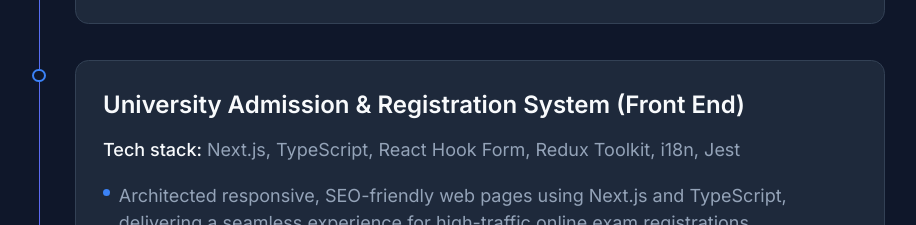
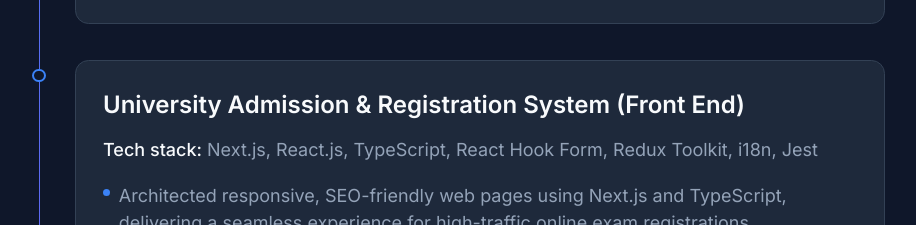
Before and after one commit to chanvinh/portfolio, a React (Vite) app: page / in a window 1280 px wide. Shown: the part 3380-3605 px from the top of the page, without its empty margins (187-1103 px from the left). Built offline with nearby package versions, Linux system fonts and the light colour scheme.

Commit message:
Update code

```diff
--- a/src/data/experiences.ts
+++ b/src/data/experiences.ts
@@ -26,7 +26,7 @@
   {
     id: "ucaro",
     techStack:
-      "Next.js, TypeScript, React Hook Form, Redux Toolkit, i18n, Jest",
+      "Next.js, React.js, TypeScript, React Hook Form, Redux Toolkit, i18n, Jest",
   },
   {
     id: "nehop",
```
